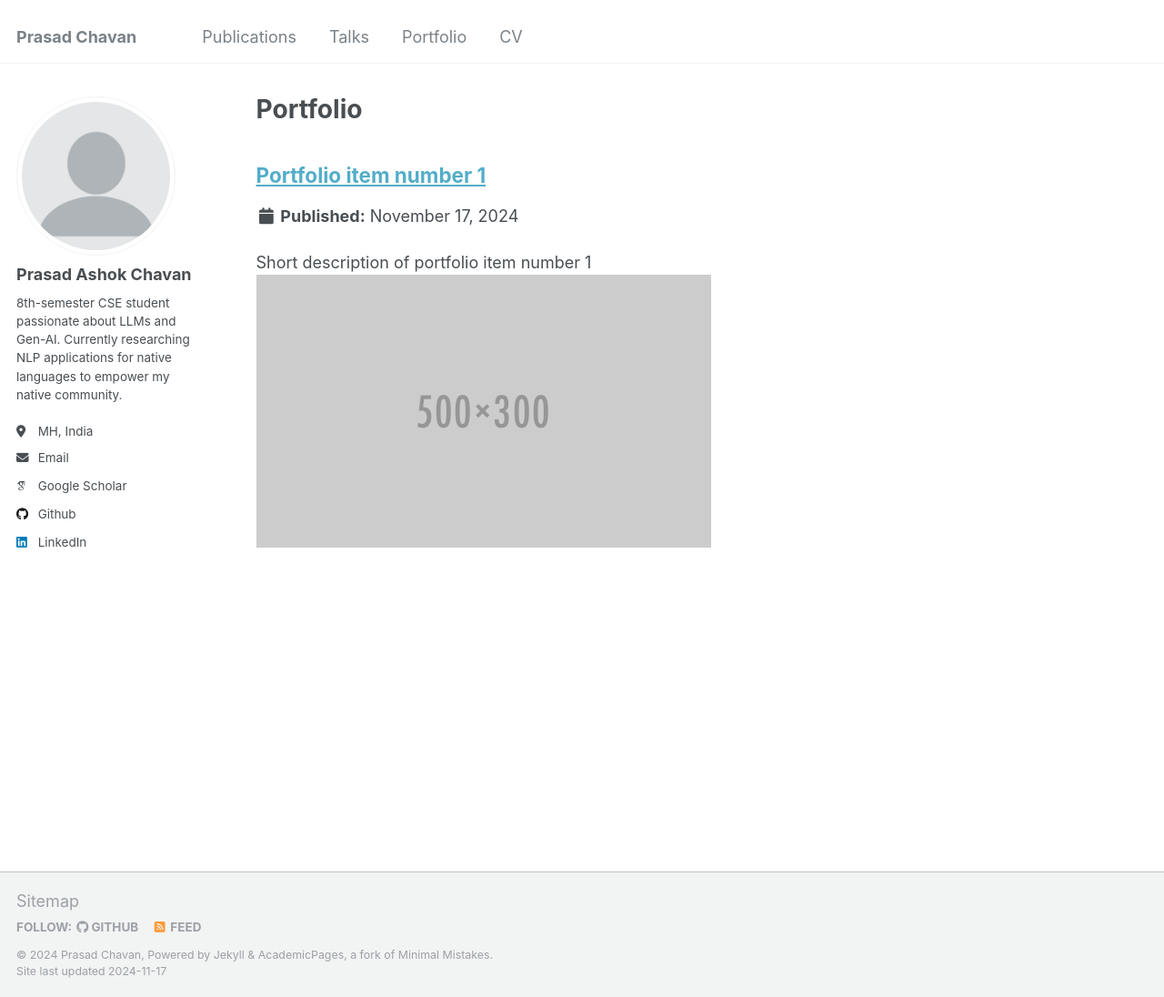
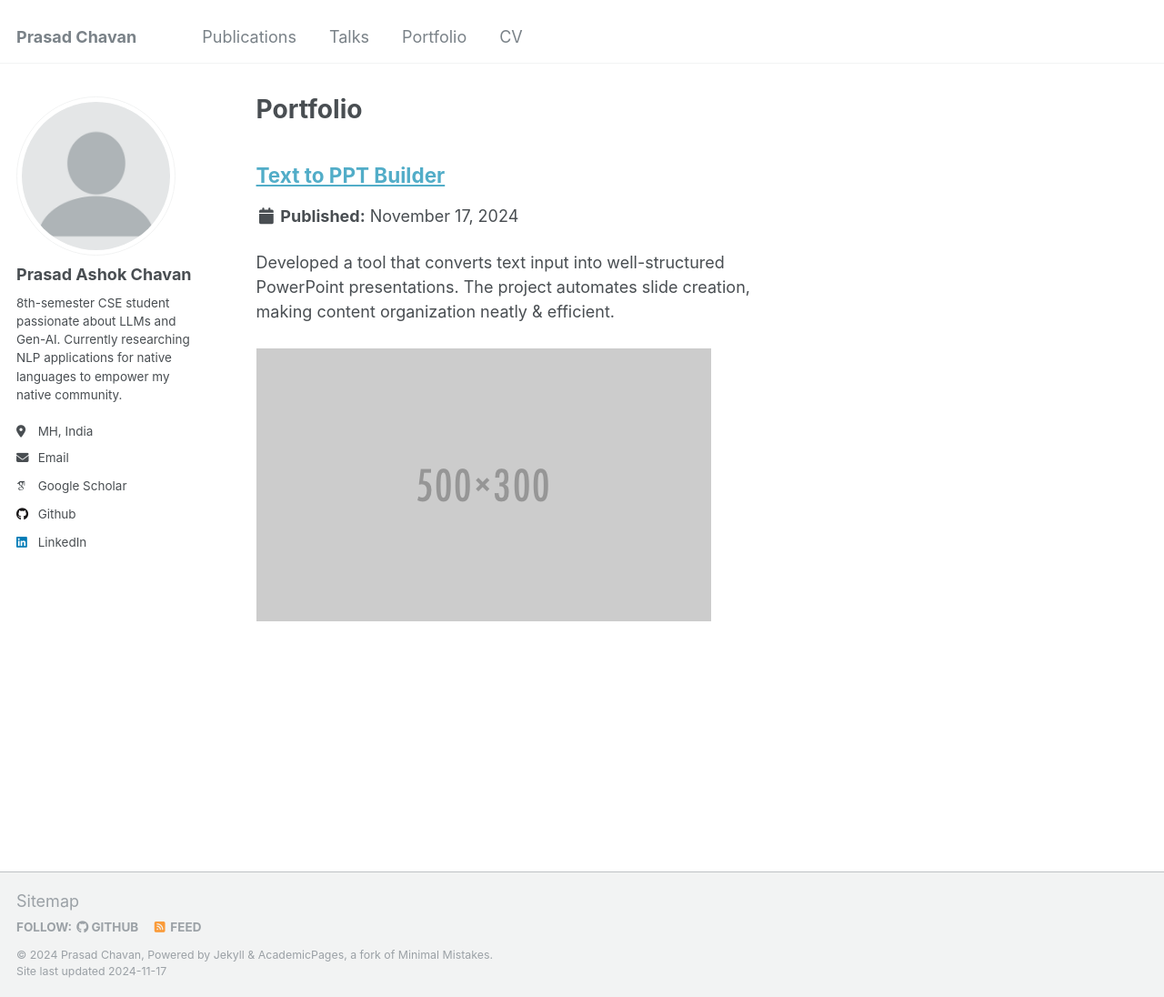
Before and after one commit to prasadchavann/prasadchavann.github.io, a Jekyll site: the page built from _pages/portfolio.html, in a window 1280 px wide and 1096 px high. Shown: the whole window at 91% size. Built offline with Jekyll 4.4.1, drawn with Linux system fonts in a browser that asks for light colours; some web fonts are replaced.

Commit message:
Update portfolio-1.md

```diff
--- a/_portfolio/portfolio-1.md
+++ b/_portfolio/portfolio-1.md
@@ -1,6 +1,6 @@
 ---
-title: "Portfolio item number 1"
-excerpt: "Short description of portfolio item number 1<br/><img src='/images/500x300.png'>"
+title: "Text to PPT Builder"
+excerpt: "Developed a tool that converts text input into well-structured PowerPoint presentations. The project automates slide creation, making content organization neatly & efficient.<br/><br/><img src='/images/500x300.png'>"
 collection: portfolio
 ---
 
```
